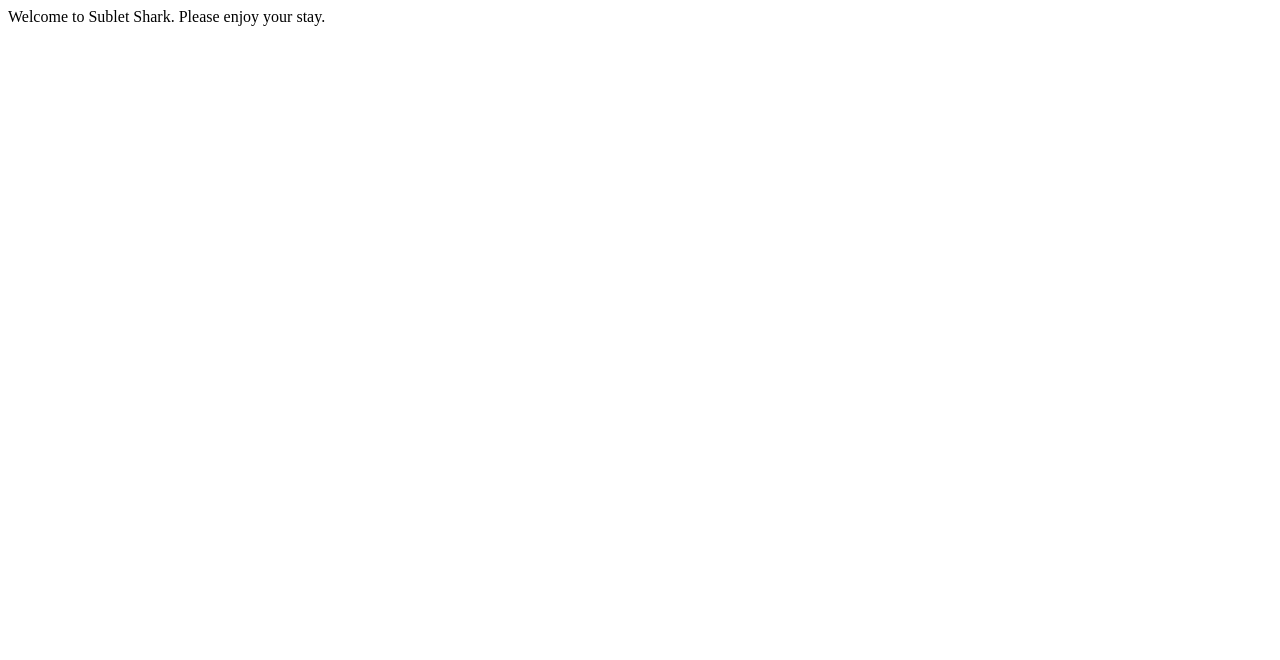
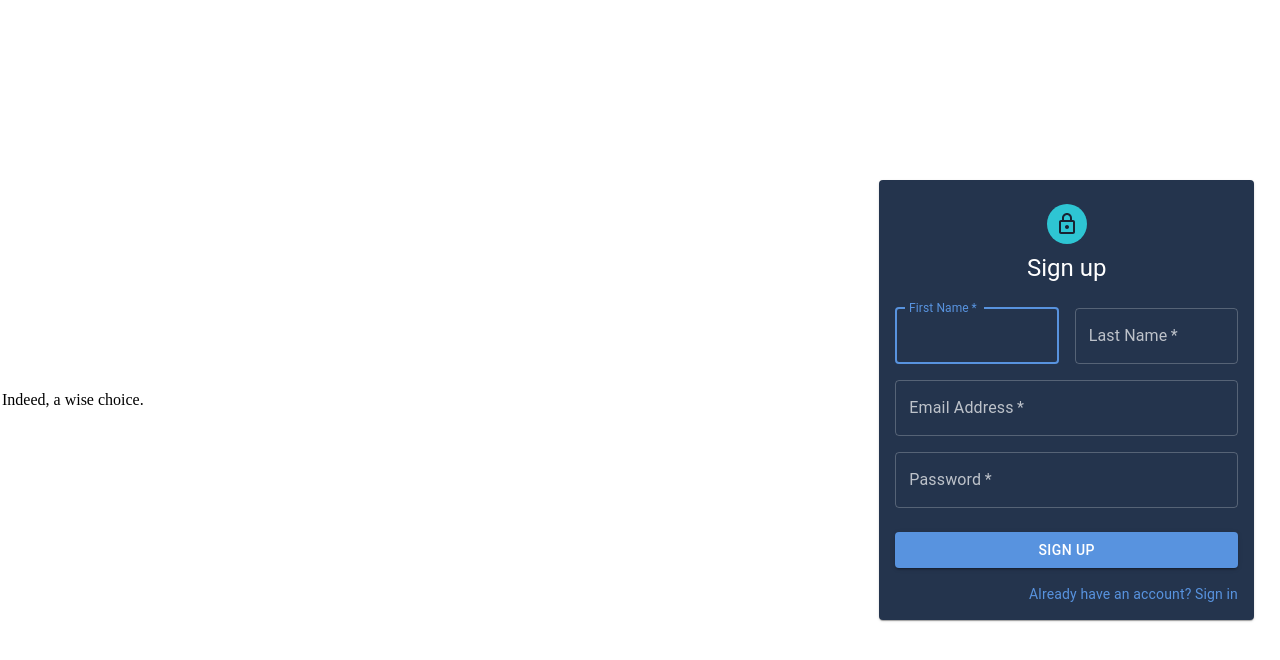
Before and after one commit to Sam-Macpherson/sublet-shark-site, a React (Create React App) app: page / in a window 1280 px wide. Shown: the top 660 px of the page. Built offline with nearby package versions, Linux system fonts and the light colour scheme.

Commit message:
Add template register component.

```diff
--- a/package.json
+++ b/package.json
@@ -3,6 +3,8 @@
   "version": "0.1.0",
   "private": true,
   "dependencies": {
+    "@material-ui/core": "^4.11.2",
+    "@material-ui/icons": "^4.11.2",
     "@testing-library/jest-dom": "^5.11.6",
     "@testing-library/react": "^11.2.2",
     "@testing-library/user-event": "^12.5.0",
--- a/public/index.html
+++ b/public/index.html
@@ -26,18 +26,8 @@
     -->
     <title>Sublet Shark</title>
   </head>
-  <body>
+  <body style="margin: 0px; padding: 0px;">
     <noscript>You need to enable JavaScript to run this app.</noscript>
     <div id="root"></div>
-    <!--
-      This HTML file is a template.
-      If you open it directly in the browser, you will see an empty page.
-
-      You can add webfonts, meta tags, or analytics to this file.
-      The build step will place the bundled scripts into the <body> tag.
-
-      To begin the development, run `npm start` or `yarn start`.
-      To create a production bundle, use `npm run build` or `yarn build`.
-    -->
   </body>
 </html>
--- a/src/App.tsx
+++ b/src/App.tsx
@@ -1,10 +1,20 @@
+import { makeStyles } from "@material-ui/core";
+import React from "react";
+import LoginPage from "./views/LoginPage";
+
+const useStyles = makeStyles({
+  root: {
+    height: "100vh",
+    display: "flex",
+  },
+});
 
 function App() {
+  const classes = useStyles();
+
   return (
-    <div>
-      <header>
-        Welcome to Sublet Shark. Please enjoy your stay.
-      </header>
+    <div className={classes.root}>
+      <LoginPage />
     </div>
   );
 }
--- /dev/null
+++ b/src/ThemeOptions.tsx
@@ -0,0 +1,17 @@
+import { ThemeOptions } from '@material-ui/core/styles/createMuiTheme';
+
+export const themeOptions: ThemeOptions = {
+  palette: {
+    type: 'dark',
+    primary: {
+      main: '#5893df',
+    },
+    secondary: {
+      main: '#2ec5d3',
+    },
+    background: {
+      default: '#192231',
+      paper: '#24344d',
+    },
+  },
+};
--- /dev/null
+++ b/src/components/About.tsx
@@ -0,0 +1,11 @@
+
+
+function About() {
+  return (
+    <div>
+      Indeed, a wise choice.
+    </div>
+  );
+}
+
+export default About;
--- /dev/null
+++ b/src/components/Form/Register.tsx
@@ -0,0 +1,109 @@
+import React from "react";
+import LockOutlinedIcon from "@material-ui/icons/LockOutlined"
+import { Container, Avatar, Typography, Grid, TextField, Button, Link, makeStyles, Paper } from "@material-ui/core";
+
+const useStyles = makeStyles(theme => ({
+  paper: {
+    padding: theme.spacing(2),
+    display: "flex",
+    flexDirection: "column",
+    alignItems: "center",
+  },
+  avatar: {
+    margin: theme.spacing(1),
+    backgroundColor: theme.palette.secondary.main,
+  },
+  form: {
+    width: "100%", // Fix IE 11 issue.
+    marginTop: theme.spacing(3),
+  },
+  submit: {
+    margin: theme.spacing(3, 0, 2),
+  },
+}))
+
+
+function Register() {
+  const classes = useStyles()
+
+  return (
+    <Container component="main" maxWidth="xs">
+      <Paper>
+        <div className={classes.paper}>
+          <Avatar className={classes.avatar}>
+            <LockOutlinedIcon />
+          </Avatar>
+          <Typography variant="h5">Sign up</Typography>
+          <form className={classes.form} noValidate>
+            <Grid container spacing={2}>
+              <Grid item xs={12} sm={6}>
+                <TextField
+                  autoComplete="fname"
+                  name="firstName"
+                  variant="outlined"
+                  required
+                  fullWidth
+                  id="firstName"
+                  label="First Name"
+                  autoFocus
+                />
+              </Grid>
+              <Grid item xs={12} sm={6}>
+                <TextField
+                  variant="outlined"
+                  required
+                  fullWidth
+                  id="lastName"
+                  label="Last Name"
+                  name="lastName"
+                  autoComplete="lname"
+                />
+              </Grid>
+              <Grid item xs={12}>
+                <TextField
+                  variant="outlined"
+                  required
+                  fullWidth
+                  id="email"
+                  label="Email Address"
+                  name="email"
+                  autoComplete="email"
+                />
+              </Grid>
+              <Grid item xs={12}>
+                <TextField
+                  variant="outlined"
+                  required
+                  fullWidth
+                  name="password"
+                  label="Password"
+                  type="password"
+                  id="password"
+                  autoComplete="current-password"
+                />
+              </Grid>
+            </Grid>
+            <Button
+              type="submit"
+              fullWidth
+              variant="contained"
+              color="primary"
+              className={classes.submit}
+            >
+              Sign Up
+            </Button>
+            <Grid container justify="flex-end">
+              <Grid item>
+                <Link href="#" variant="body2">
+                  Already have an account? Sign in
+                </Link>
+              </Grid>
+            </Grid>
+          </form>
+        </div>
+      </Paper>
+    </Container>
+  )
+}
+
+export default Register;
--- a/src/components/Form/index.tsx
+++ /dev/null
@@ -1,3 +0,0 @@
-// Component for a generic form
-
-export {}
--- a/src/components/Form/style.tsx
+++ /dev/null
@@ -1,4 +0,0 @@
-import styled from 'styled-components'
-
-// A naming convention is to take the component name and prepend a $
-export const $Form = styled.form``
--- /dev/null
+++ b/src/index.html
@@ -0,0 +1,4 @@
+<body style="margin: 0px; padding: 0px;">
+  <noscript>You need to enable JavaScript to run this app.</noscript>
+  <div id="root"></div>
+</body>
--- a/src/index.tsx
+++ b/src/index.tsx
@@ -1,10 +1,16 @@
 import React from 'react';
 import ReactDOM from 'react-dom';
+import { ThemeProvider, createMuiTheme } from '@material-ui/core/styles';
 import App from './App';
+import { themeOptions } from './ThemeOptions';
+
+const theme = createMuiTheme(themeOptions);
 
 ReactDOM.render(
   <React.StrictMode>
-    <App />
+    <ThemeProvider theme={theme}>
+      <App />
+    </ThemeProvider>
   </React.StrictMode>,
   document.getElementById('root')
 );
--- a/src/views/Login.tsx
+++ /dev/null
@@ -1,3 +0,0 @@
-// The login page.
-
-export {}
--- /dev/null
+++ b/src/views/LoginPage.tsx
@@ -0,0 +1,40 @@
+// The login page.
+
+import { Grid, makeStyles } from "@material-ui/core";
+import React from "react";
+import About from "../components/About";
+import Register from "../components/Form/Register";
+
+const useStyles = makeStyles(theme => ({
+  pageContainer: {
+    height: "100%",
+  },
+  gridItem: {
+    padding: 2,
+  },
+}))
+
+function LoginPage() {
+  const classes = useStyles();
+
+  return (
+    <Grid
+      container
+      alignItems="center"
+      style={{ minHeight: '100%' }}
+    >
+      <Grid item xs={8}>
+        <div className={classes.gridItem}>
+          <About />
+        </div>
+      </Grid>
+      <Grid item xs={4}>
+        <div className={classes.gridItem}>
+          <Register />
+        </div>
+      </Grid>
+    </Grid>
+  );
+}
+
+export default LoginPage;
```
Also changed, not shown: 1 other file (tests, documents, lock files or other folders).
